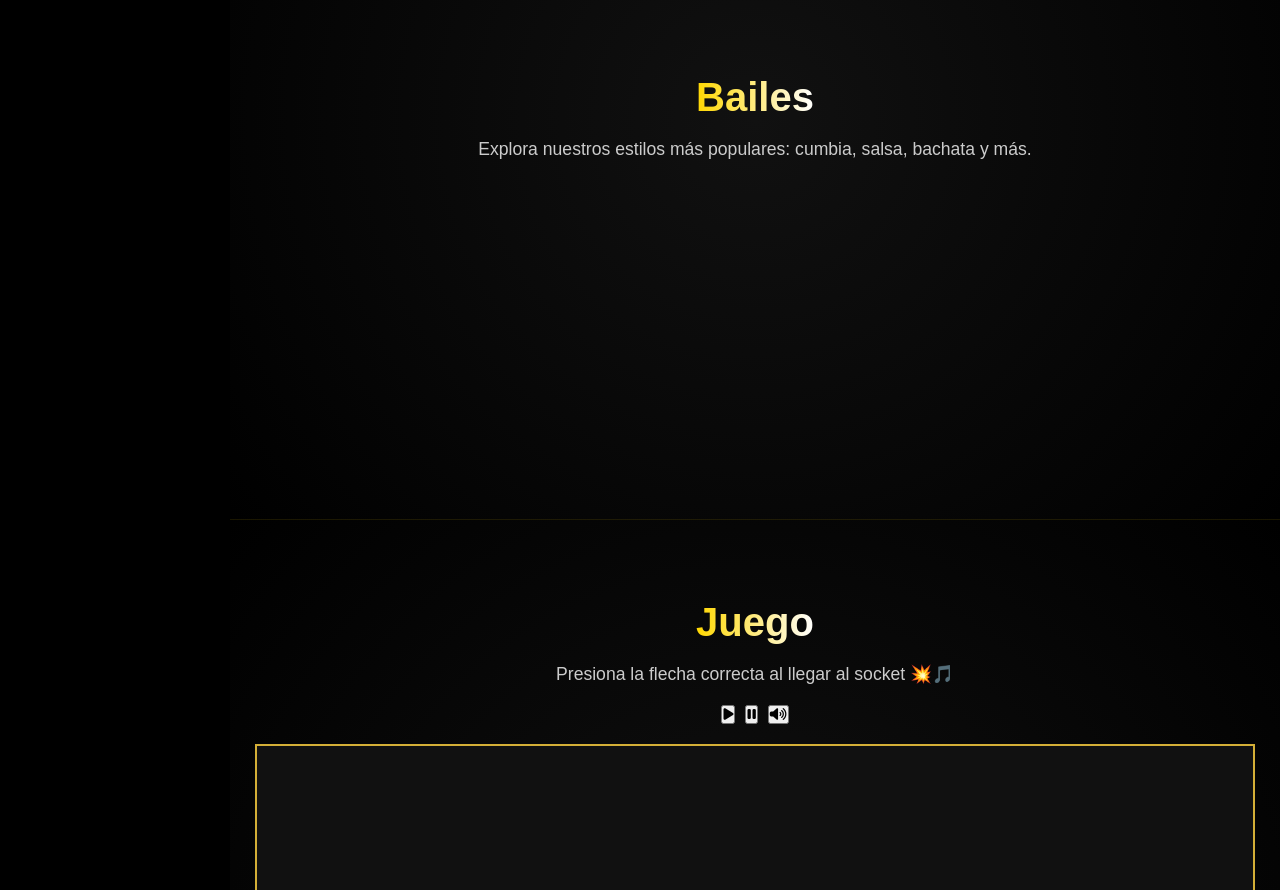
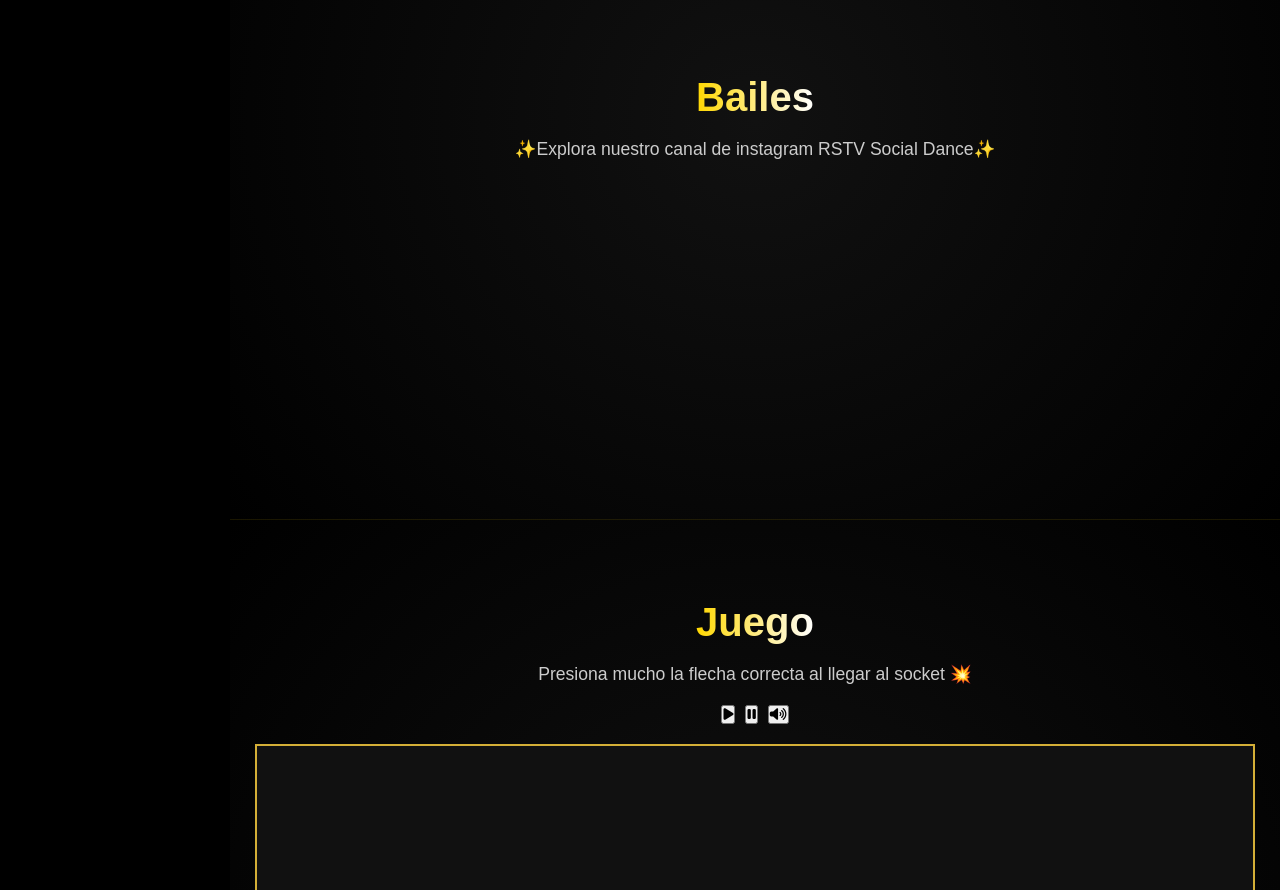
Before and after one commit to ArnoldAlvarez/RSTV, a plain HTML site: page index.html in a window 1280 px wide. Shown: the part 1880-2770 px from the top of the page. Drawn offline with Linux system fonts and the light colour scheme; a script that the page names is missing.

Commit message:
Update index.html

```diff
--- a/index.html
+++ b/index.html
@@ -3,7 +3,7 @@
 <head>
 <meta charset="UTF-8">
 <meta name="viewport" content="width=device-width, initial-scale=1.0, maximum-scale=1, user-scalable=no">
-<title>RSTV Social Dance - Final Pro</title>
+<title>RSTV APP WEB</title>
 <link rel="stylesheet" href="https://cdnjs.cloudflare.com/ajax/libs/font-awesome/6.4.0/css/all.min.css">
 <style>
 *{margin:0;padding:0;box-sizing:border-box;}
@@ -103,7 +103,7 @@ p{max-width:650px;color:#ccc;line-height:1.7;font-size:1.1em;transition:all 0.5s
 <main>
 <section id="inicio">
 <h1>Bienvenido a RSTV Social Dance</h1>
-<p>Donde el ritmo, el arte y la comunidad brillan como el oro 🖤✨</p>
+<p>Manda tus videos bailando 💃🏻🕺🏽</p>
 </section>
 
 <section id="coreografias">
@@ -139,12 +139,12 @@ p{max-width:650px;color:#ccc;line-height:1.7;font-size:1.1em;transition:all 0.5s
 
 <section id="bailes">
 <h1>Bailes</h1>
-<p>Explora nuestros estilos más populares: cumbia, salsa, bachata y más.</p>
+<p>✨Explora nuestro canal de instagram RSTV Social Dance✨</p>
 </section>
 
 <section id="juego">
 <h1>Juego</h1>
-<p>Presiona la flecha correcta al llegar al socket 💥🎵</p>
+<p>Presiona mucho la flecha correcta al llegar al socket 💥</p>
 
 <div id="controls-container">
 <button id="startRestartBtn"><i class="fa-solid fa-play"></i></button>
```
